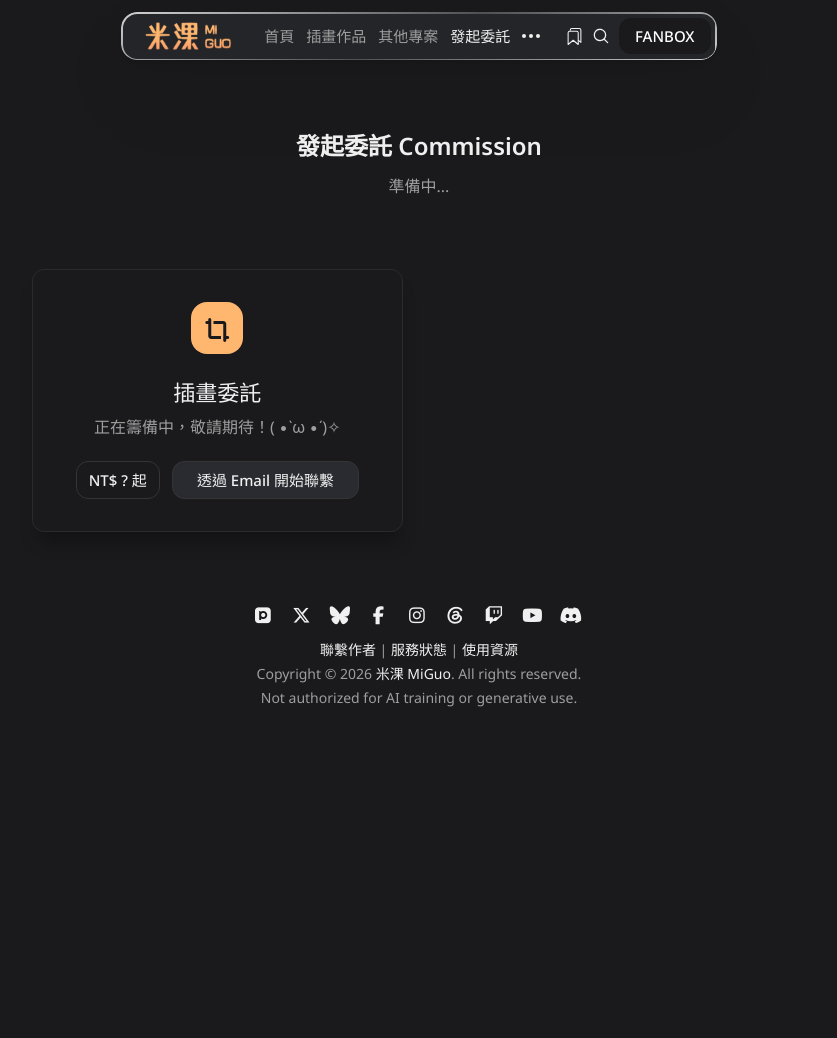
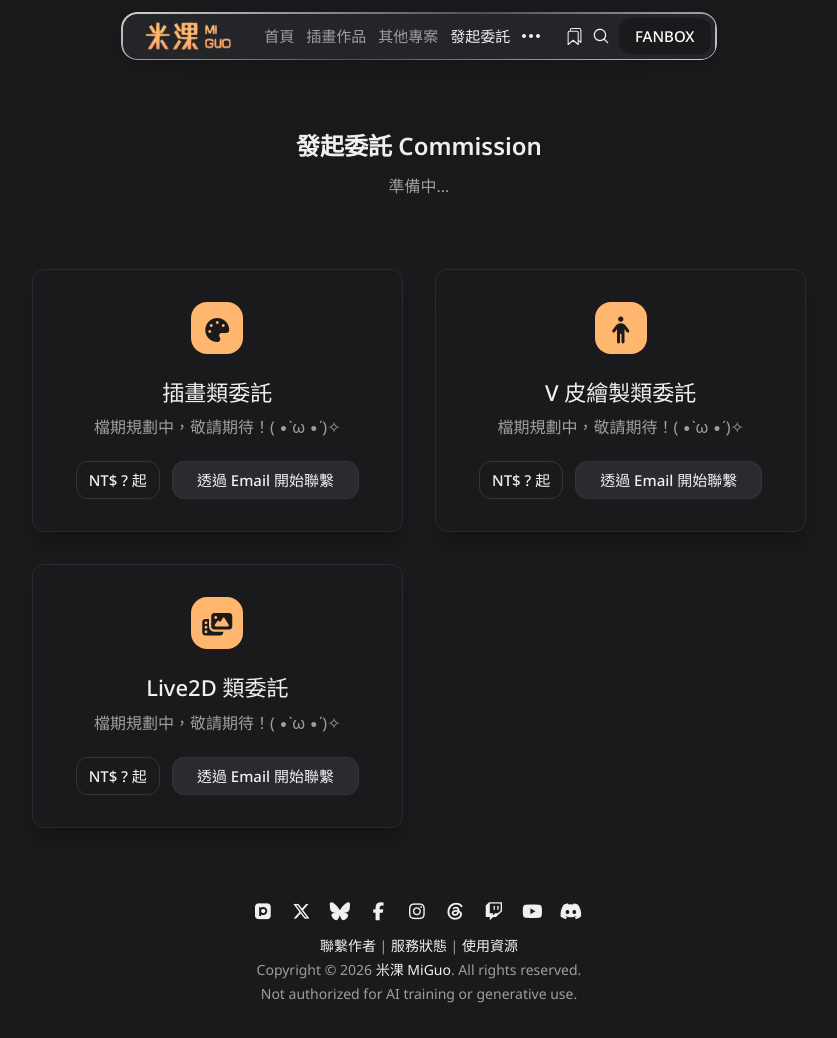
Before and after one commit to miguotw/MiGuo-Website, a Jekyll site: the page built from _pages/commission.html, in a window 1280 px wide and 1038 px high. Shown: the whole window, without its empty margins (221-1058 px from the left). Built offline with Jekyll 4.4.1, drawn with Linux system fonts in a browser that asks for light colours; nearby versions of some CDN libraries.

Commit message:
首頁內容更新

```diff
--- a/_data/services.yml
+++ b/_data/services.yml
@@ -5,9 +5,23 @@ services_description: 準備中...
 services_section_enable: true
 
 services:
-  - title: 插畫委託
-    description: 正在籌備中，敬請期待！( •̀ ω •́ )✧
-    icon: "fa-solid fa-crop-simple"
+  - title: 插畫類委託
+    description: 檔期規劃中，敬請期待！( •̀ ω •́ )✧
+    icon: "fa-solid fa-palette"
+    price: NT$ ? 起
+    button_text: 透過 Email 開始聯繫
+    button_link: 'mailto:hi@miguo.art'
+
+  - title: V 皮繪製類委託
+    description: 檔期規劃中，敬請期待！( •̀ ω •́ )✧
+    icon: "fa-solid fa-person"
+    price: NT$ ? 起
+    button_text: 透過 Email 開始聯繫
+    button_link: 'mailto:hi@miguo.art'
+
+  - title: Live2D 類委託
+    description: 檔期規劃中，敬請期待！( •̀ ω •́ )✧
+    icon: "fa-solid fa-photo-film"
     price: NT$ ? 起
     button_text: 透過 Email 開始聯繫
     button_link: 'mailto:hi@miguo.art'
--- a/_data/settings.yml
+++ b/_data/settings.yml
@@ -71,7 +71,7 @@ hero:
   enable: true
   hero_avatar: /assets/images/home/256px_24fps.gif
   hero_title: 米淉 MiGuo
-  hero_description: <p>喜歡畫可愛的女孩子～<br>如果有任何委託的需求，歡迎來信詢問～<br><br>かわいい女の子を描くのが好きにゃ～！<br>もしご依頼があれば、ぜひご連絡ください～<br><br>Email | <a href="mailto:hi@miguo.art">hi@miguo.art</a></p>
+  hero_description: <p>插畫繪製｜V皮繪製｜Live2D<br><br>歡畫可愛的女孩子～<br>如果有任何委託的需求，歡迎來信詢問～<br><br>かわいい女の子を描くのが好きにゃ～！<br>もしご依頼があれば、ぜひご連絡ください～<br><br>Email | <a href="mailto:hi@miguo.art">hi@miguo.art</a></p>
 
 
 #-------------------------------
```
